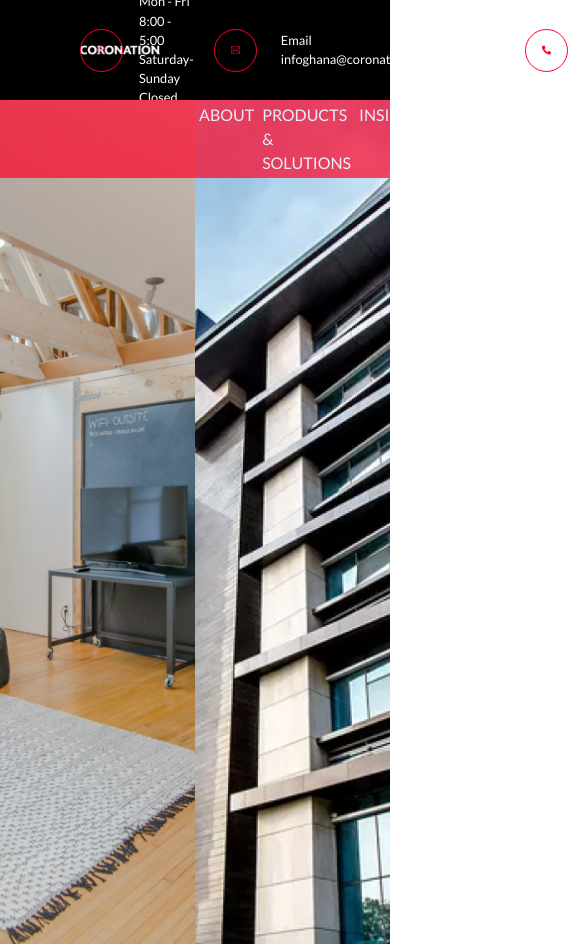
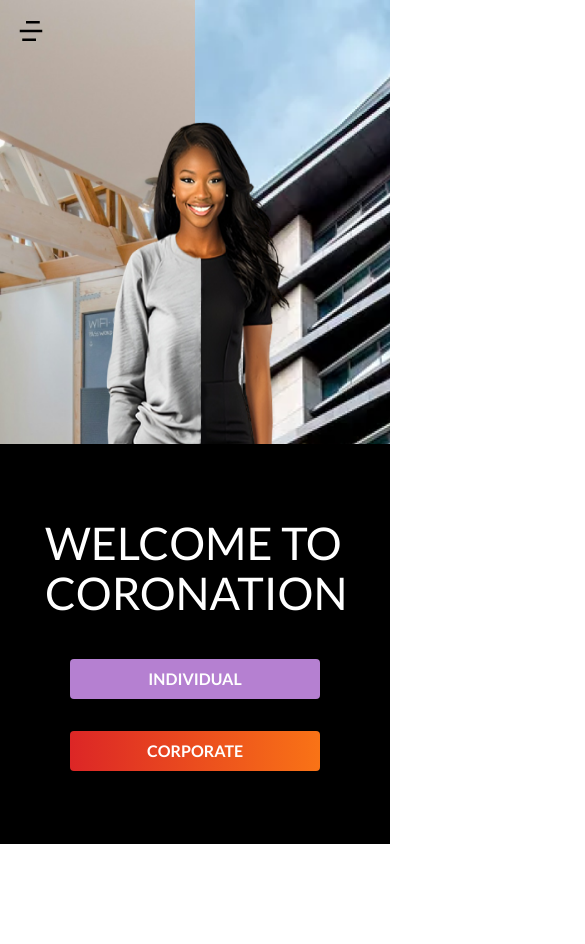
Before and after one commit to Lancelot-SO/coronation, a React (Create React App) app: page / in a window 390 px wide. Shown: the top 944 px of the page, 585 px wide, since content can reach past the window. After the commit the page ends 844 px from the top, so only its background shows below. Built offline with nearby package versions, Linux system fonts and the light colour scheme; what tailwindcss-filters would draw is missing.

Commit message:
new update

```diff
--- a/src/components/Navbar.jsx
+++ b/src/components/Navbar.jsx
@@ -1,4 +1,4 @@
-import React, { useContext, useEffect } from "react";
+import React, { useContext, useEffect, useState } from "react";
 import { useLocation, Link, NavLink } from "react-router-dom";
 import { HoverContext } from "../contexts/HoverContext";
 import { CiClock2 } from "react-icons/ci";
@@ -9,14 +9,17 @@
   FaFacebookF,
   FaTwitter,
   FaLinkedinIn,
+  FaTimes,
 } from "react-icons/fa";
-
 import logo from "../assets/corologo.png";
+import { RiMenu4Fill } from "react-icons/ri";
 
 const Navbar = () => {
   const { isHovered, fromRight, setFromRight } = useContext(HoverContext);
   const location = useLocation();
   const isLandingPage = location.pathname === "/";
+
+  const [nav, setNav] = useState(false);
 
   useEffect(() => {
     if (isLandingPage) {
@@ -27,8 +30,9 @@
   return (
     <div>
       <nav className="w-full">
+        {/* top */}
         <div
-          className={`flex justify-between w-full h-[100px] text-white items-center ${isHovered === "left" ? "text-primary bg-black" : "text-secondary bg-black"
+          className={`lg:flex hidden justify-between w-full h-[100px] text-white items-center ${isHovered === "left" ? "text-primary bg-black" : "text-secondary bg-black"
             }`}
         >
           <Link to="/">
@@ -75,10 +79,12 @@
               </div>
             </div>
           </div>
+        </div>
 
+        {/* bottom */}
         <div
-            className={`navbar w-full h-[78px] flex items-center justify-center absolute top-[100px] z-50 ${isHovered === "left" ? "bg-customPurple text-customPurple" : "bg-secondary"
-              } opacity-70`}
+          className={`navbar w-full h-[78px] lg:flex items-center justify-center absolute top-[100px] z-50 ${isHovered === "left" ? "bg-customPurple text-customPurple" : "bg-secondary"
+            } opacity-70 hidden lg:flex`}
         >
           <div className="w-full h-full flex items-center justify-between px-[200px]">
             <ul className={`flex justify-evenly text-white w-[700px]`}>
@@ -126,7 +132,44 @@
             </ul>
           </div>
         </div>
+
+        {/* Mobile menu button */}
+        <div onClick={() => setNav(!nav)} className='lg:hidden flex z-[1000] fixed text-black m-4'>
+          {nav ? <FaTimes size={30} /> : <RiMenu4Fill size={30} />}
         </div>
+
+        {/* Mobile menu */}
+        {nav && (
+          <div className='fixed top-0 left-0 w-full h-full bg-black text-white flex items-center justify-center z-50'>
+            <ul className='flex flex-col gap-8 text-white'>
+              <li className='text-xl'>
+                <Link to={fromRight ? "/aboutred" : "/about"} onClick={() => setNav(false)}>
+                  About
+                </Link>
+              </li>
+              <li className='text-xl'>
+                <Link to={fromRight ? "/productred" : "/products"} onClick={() => setNav(false)}>
+                  Product & Solution
+                </Link>
+              </li>
+              <li className='text-xl'>
+                <Link to={fromRight ? "/insightsred" : "/insights"} onClick={() => setNav(false)}>
+                  Insights
+                </Link>
+              </li>
+              <li className='text-xl'>
+                <Link to={fromRight ? "/careerred" : "/career"} onClick={() => setNav(false)}>
+                  Career
+                </Link>
+              </li>
+              <li className='text-xl'>
+                <Link to={fromRight ? "/contactred" : "/contact"} onClick={() => setNav(false)}>
+                  Contact
+                </Link>
+              </li>
+            </ul>
+          </div>
+        )}
       </nav>
     </div>
   );
--- a/src/pages/Home.jsx
+++ b/src/pages/Home.jsx
@@ -41,10 +41,21 @@
   };
 
   return (
-    <div>
-      <div className="relative flex">
+    <div className="relative flex h-screen bg-[#C4C4C4] lg:bg-none">
+      <div className="flex lg:hidden object-cover">
+        <img
+          src={landInd}
+          alt="individual"
+          className=" w-1/2 h-full object-cover"
+        />
+        <img
+          src={landCop}
+          alt="corporate"
+          className=" w-1/2 h-full object-cover"
+        />
+      </div>
       <div
-          className="relative w-full h-screen"
+        className="relative w-1/2 h-full hidden lg:flex"
         onMouseEnter={handleLeftMouseEnter}
         onMouseLeave={handleLeftMouseLeave}
       >
@@ -53,9 +64,8 @@
           alt="individual"
           className="absolute inset-0 w-full h-full object-cover"
         />
-
         <div
-            className={`absolute w-[335px] h-[316px] flex flex-col justify-start items-start top-[240px] 3xl:top-[450px]  left-[50px] text-white z-40 transition-opacity duration-300 ${isLeftHovered ? "opacity-100" : "opacity-0"
+          className={`absolute w-[335px] h-[316px] flex flex-col justify-start items-start top-[240px] 3xl:top-[450px] left-[50px] text-white z-40 transition-opacity duration-300 ${isLeftHovered ? "opacity-100" : "opacity-0"
             }`}
         >
           <h1 className="text-4xl font-semibold mb-4 tracking-[5px]">INDIVIDUAL</h1>
@@ -69,12 +79,11 @@
             </button>
           </Link>
         </div>
-
-          <div className="absolute inset-0 w-full h-full bg-black hover:opacity-90 opacity-0 transition-opacity duration-300 z-1"></div>
+        <div className="absolute inset-0 w-full h-full bg-black hover:opacity-90 opacity-0 transition-opacity duration-300 z-10"></div>
       </div>
 
       <div
-          className="relative w-full h-screen"
+        className="relative w-1/2 h-full hidden lg:flex"
         onMouseEnter={handleRightMouseEnter}
         onMouseLeave={handleRightMouseLeave}
       >
@@ -98,15 +107,42 @@
             </button>
           </Link>
         </div>
-
-          <div className="absolute inset-0 w-full h-full bg-black hover:opacity-90 opacity-0 transition-opacity duration-300 z-1"></div>
+        <div className="absolute inset-0 w-full h-full bg-black hover:opacity-90 opacity-0 transition-opacity duration-300 z-10"></div>
       </div>
 
+      <div className="absolute top-1/2 left-1/2 transform -translate-x-1/2 -translate-y-1/2 z-30">
         <img
           src={landingImg}
           alt="landing"
-          className="absolute h-[600px] top-[80px] left-[752px] 3xl:left-[863px] xl:h-[622px] 3xl:h-[960px] transform -translate-x-1/2 z-30"
+          className="h-[600px] lg:h-[622px] 3xl:h-[960px]"
         />
+      </div>
+
+      {/* Visible only on smaller screens */}
+      <div className="absolute bottom-0 w-full lg:hidden h-[400px] bg-black z-40 flex">
+        <div className="w-full h-full bg-black flex flex-col justify-center items-center">
+
+          <div className="flex flex-col items-center gap-8">
+            <div className="flex w-[300px] h-[79px] mb-[30px]">
+              <h2 className="text-white text-[45px] font-normal leading-[50px]">WELCOME TO CORONATION
+              </h2>
+            </div>
+            <div className="">
+              <Link to='/hero' onClick={handleLeftClick}>
+                <button className="bg-customPurple text-white font-bold py-2 px-4 rounded w-[250px]">
+                  INDIVIDUAL
+                </button>
+              </Link>
+            </div>
+            <div>
+              <Link to='/herored' onClick={handleRightClick}>
+                <button className="bg-gradient-to-r from-red-600 to-orange-500 text-white font-bold py-2 px-4 rounded w-[250px]">
+                  CORPORATE
+                </button>
+              </Link>
+            </div>
+          </div>
+        </div>
       </div>
     </div>
   );
```
Lines whose indentation alone changed are shown as unchanged.
